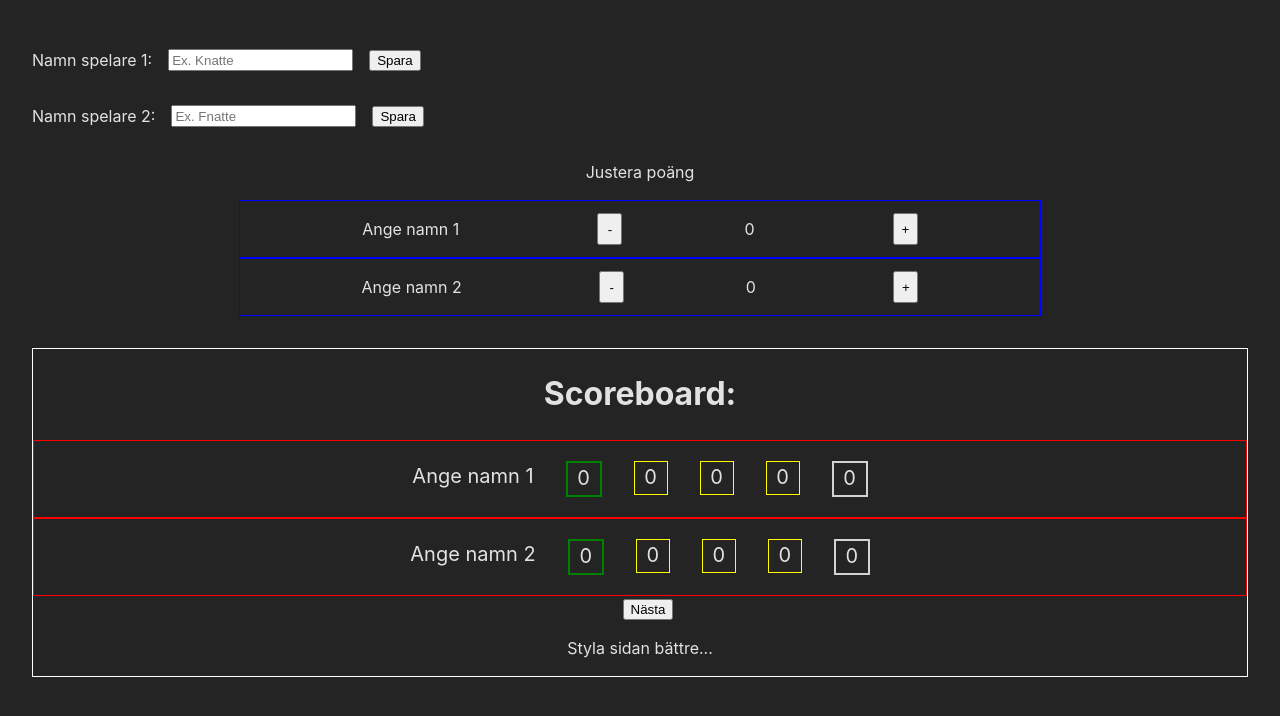
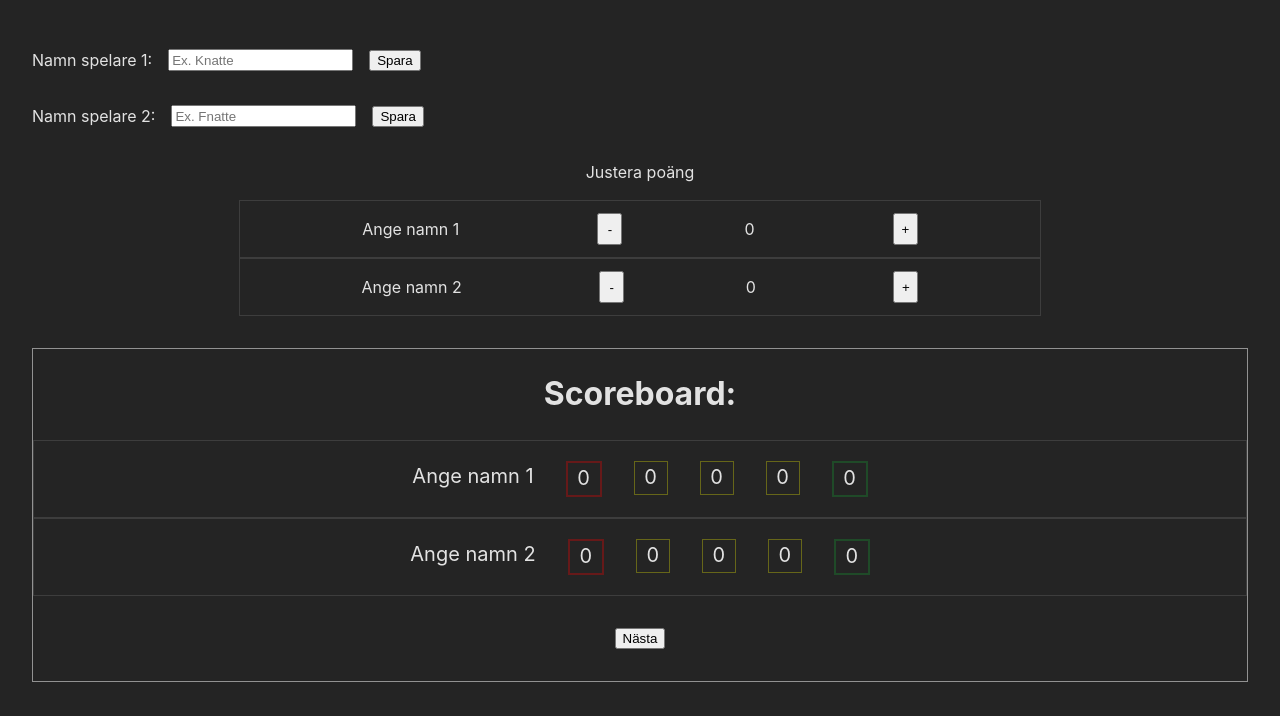
Before and after one commit to MrBig83/tennis-score, a React (Vite) app: page / in a window 1280 px wide. Shown: the top 716 px of the page. Built offline with nearby package versions, Linux system fonts and the light colour scheme.

Commit message:
Städat lite i koden och stylingen

```diff
--- a/src/assets/components/PlayerNameInput/PlayerNameInput.jsx
+++ b/src/assets/components/PlayerNameInput/PlayerNameInput.jsx
@@ -1,20 +1,18 @@
-
 import "./PlayerNameInput.css"
 import { useRef, useContext } from 'react';
 import { NameContext } from "../../../context/NameContext";
-
 
 function PlayerNameInput() {
   const { setName1, setName2 } = useContext(NameContext);
   const inputName1 = useRef("null");
   const inputName2 = useRef("null");
 
-  const handleButtonClickPlayer1 = () => {
+  const saveNamePlayer1 = () => {
     const inputValue1 = inputName1.current.value;
     setName1(inputValue1)
   };
 
-  const handleButtonClickPlayer2 = () => {
+  const saveNamePlayer2 = () => {
     const inputValue2 = inputName2.current.value;
     setName2(inputValue2)
   };
@@ -25,13 +23,13 @@ function PlayerNameInput() {
         <div className="inputPlayer1">
           <p>Namn spelare 1:</p>
           <input placeholder="Ex. Knatte" ref={inputName1} id="inputName1" />
-          <button onClick={handleButtonClickPlayer1}>Spara</button>
+          <button onClick={saveNamePlayer1}>Spara</button>
         </div>
 
         <div className="inputPlayer2">
           <p>Namn spelare 2: </p>
           <input placeholder="Ex. Fnatte" ref={inputName2} id="inputName2"></input>
-          <button onClick={handleButtonClickPlayer2}>Spara</button>
+          <button onClick={saveNamePlayer2}>Spara</button>
         </div>
       </div>
     </div>
--- a/src/assets/components/ScoreAdjust/ScoreAdjust.css
+++ b/src/assets/components/ScoreAdjust/ScoreAdjust.css
@@ -12,7 +12,7 @@
     align-items: center;
     justify-content: space-evenly;
     width: 800px;
-    border: 1px solid blue;
+    border: 1px solid #3d3d3d;
 }
 .scoreAdjustPlayer1 > button {
     width: 25px;
--- a/src/assets/components/ScoreBoard/ScoreBoard.css
+++ b/src/assets/components/ScoreBoard/ScoreBoard.css
@@ -1,6 +1,6 @@
 .ScoreBoard {
     margin-top: 2rem;
-    border: 1px solid white;
+    border: 1px solid rgb(255, 255, 255, 0.5);
 }
 
 .scoresPlayer1, .scoresPlayer2 {
@@ -8,23 +8,26 @@
     font-size: 20px;
     gap: 2rem;
     justify-content: center;
-    border: 1px solid red;
+    border: 1px solid #3d3d3d;
 }
 
 .gamePlayer1, .gamePlayer2 {
 
-    border: 2px solid green;
+    border: 2px solid rgba(255, 0, 0, 0.3);
     height: 2rem;
     width: 2rem;
 }
 
 .set1Player1, .set2Player1, .set3Player1, .set1Player2, .set2Player2, .set3Player2{
-    border: 1px solid yellow;
+    border: 1px solid rgba(255, 255, 0, 0.3);
     height: 2rem;
     width: 2rem;
 }
 .matchPlayer1, .matchPlayer2{
-    border: 2px solid lightgray;
+    border: 2px solid rgba(12, 224, 58, 0.2);
     height: 2rem;
     width: 2rem;
 }
+.nextButton {
+    margin: 2rem;
+}
--- a/src/assets/components/ScoreBoard/ScoreBoard.jsx
+++ b/src/assets/components/ScoreBoard/ScoreBoard.jsx
@@ -5,7 +5,8 @@ import { ScoreContext } from "../../../context/ScoreContext";
 
 function ScoreBoard() {
   const { name1, name2 } = useContext(NameContext);
-  const { scoreTranslate,
+  const {
+    scoreTranslate,
     setPlayer1Game,
     player1Game,
     setPlayer2Game,
@@ -49,13 +50,11 @@ if(player1Game == 5 || player2Game == 5){
   saveScore()
 }
 
+//Regelverk för Deuce och direkt vinst vid score efter 40 och skillnad större än 2 poäng
 let deuce = "";
-
-
 if(player1Game && player2Game == 3){
   player1Game == player2Game ? deuce = "Deuce" : ""
 }
-
 if(player1Game == 4 && player2Game < 3){
   setPlayer1Game(player1Game +1)
 }
@@ -85,7 +84,6 @@ if(player2Game == 4 && player1Game < 3){
 
       </div>
       <button className="nextButton" onClick={saveScore}>Nästa</button>
-      <p>Styla sidan bättre...</p>
       {winner ? <h1>Vinnaren är {winner}!</h1> : ""}
     </div>
   )
--- a/src/context/NameContext.jsx
+++ b/src/context/NameContext.jsx
@@ -1,3 +1,4 @@
+/* eslint-disable react/prop-types */
 import React, { useState } from 'react';
 
 const NameContext = React.createContext();
--- a/src/context/ScoreContext.jsx
+++ b/src/context/ScoreContext.jsx
@@ -1,12 +1,13 @@
-import React, { useState, useEffect, useContext } from 'react';
+/* eslint-disable react/prop-types */
+import React, { useState, useContext } from 'react';
 import { NameContext } from "./NameContext";
 const ScoreContext = React.createContext();
 
-//Skapa states
+//Skapa states, dependencies m.m.
 const ScoreProvider = ({ children }) => {
+    const scoreTranslate = [0, 15, 30, 40, "Ad", "W"];
     const { name1, name2 } = useContext(NameContext);
 
-    const scoreTranslate = [0, 15, 30, 40, "Ad", "W"];
     const [ player1Game, setPlayer1Game ] = useState(0);
     const [ player2Game, setPlayer2Game ] = useState(0);
     const [ player1Set1, setPlayer1Set1 ] = useState(0);
@@ -50,15 +51,14 @@ const ScoreProvider = ({ children }) => {
         setPlayer1Set3(0)
         setPlayer2Set3(0)
     }
+
+    //Rendera vem som är vinnaren
     if(player1Match == 2 && winner == ""){
-        //Spelare 1 har vunnit!
         setWinner(name1)
     }
     if(player2Match == 2 && winner == ""){
-        //Spelare 2 har vunnit!
         setWinner(name2)
     }
-
 
     //Skicka vidare
     return (
```
Also changed, not shown: src/App.jsx (+1 -6 lines), src/assets/components/ScoreAdjust/ScoreAdjust.jsx (+0 -48 lines).
